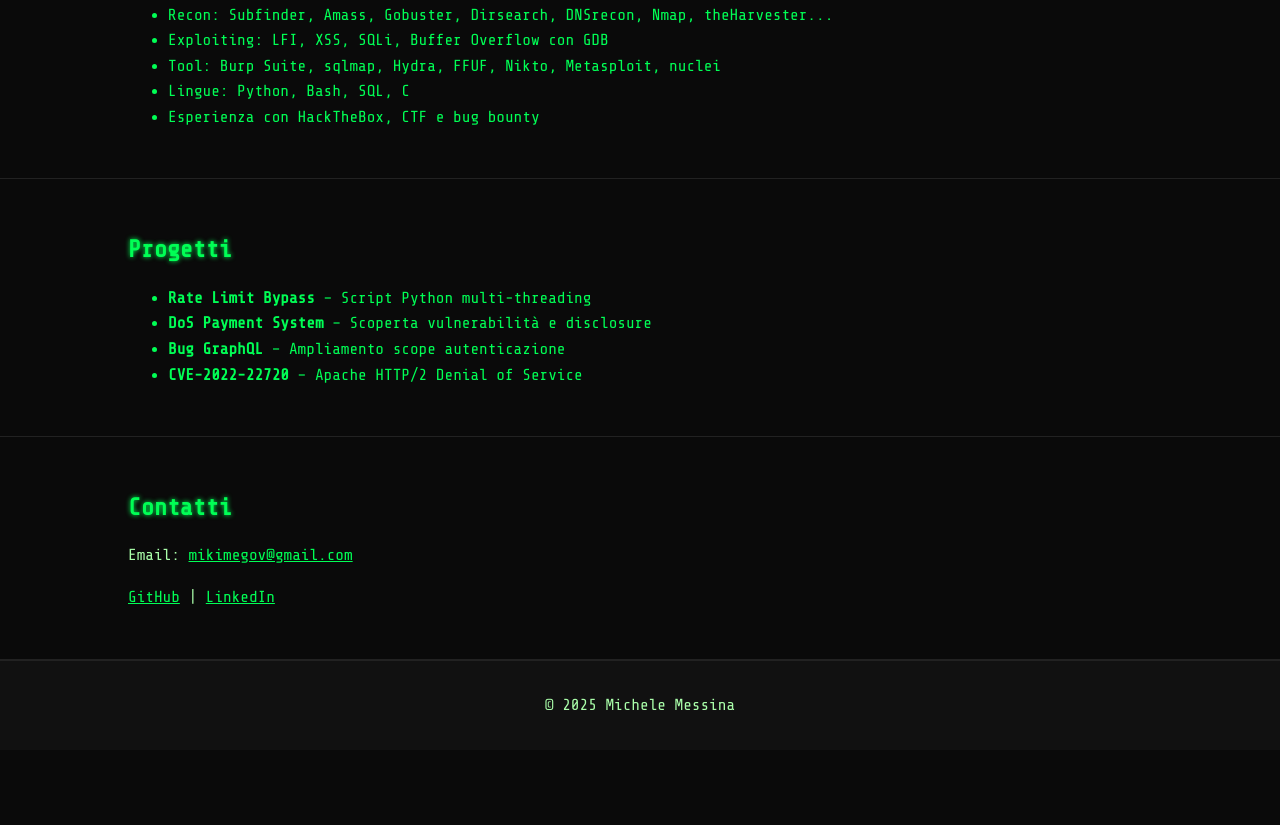
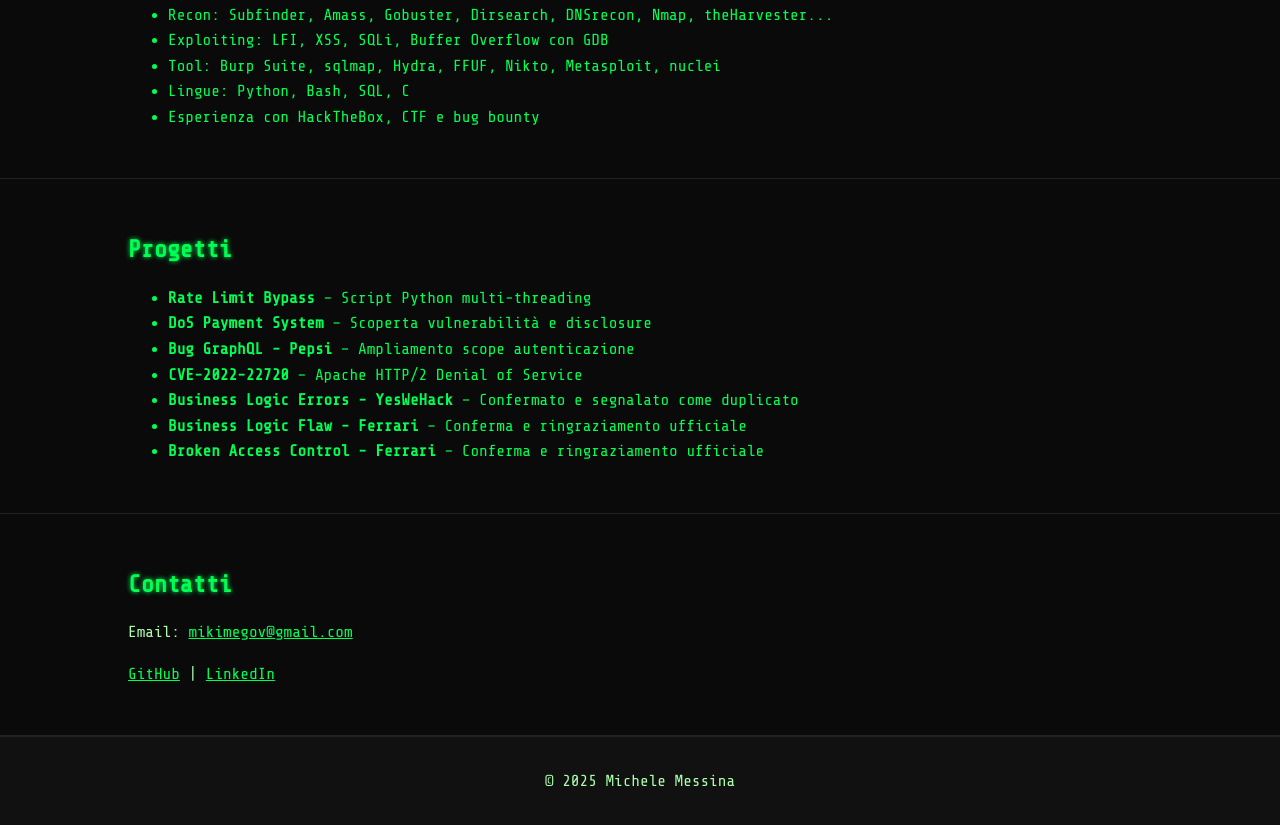
Before and after one commit to MicheleMessina-debug/michelemessina-web_site, a plain HTML site: page index.html in a window 1280 px wide. Shown: the part 624-1449 px from the top of the page. Before the commit the page ends 1374 px from the top, so only its background shows below. Drawn offline with nearby package versions, Linux system fonts and the light colour scheme.

Commit message:
Update index.html

```diff
--- a/index.html
+++ b/index.html
@@ -62,8 +62,11 @@
     <ul>
       <li> <strong>Rate Limit Bypass</strong> – Script Python multi-threading</li>
       <li> <strong>DoS Payment System</strong> – Scoperta vulnerabilità e disclosure</li>
-      <li> <strong>Bug GraphQL</strong> – Ampliamento scope autenticazione</li>
+      <li> <strong>Bug GraphQL - Pepsi</strong> – Ampliamento scope autenticazione</li>
       <li> <strong>CVE-2022-22720</strong> – Apache HTTP/2 Denial of Service</li>
+      <li> <strong>Business Logic Errors - YesWeHack</strong> – Confermato e segnalato come duplicato</li>
+      <li> <strong>Business Logic Flaw - Ferrari</strong> – Conferma e ringraziamento ufficiale</li>
+      <li> <strong>Broken Access Control - Ferrari</strong> – Conferma e ringraziamento ufficiale</li>
     </ul>
   </section>
 
```
